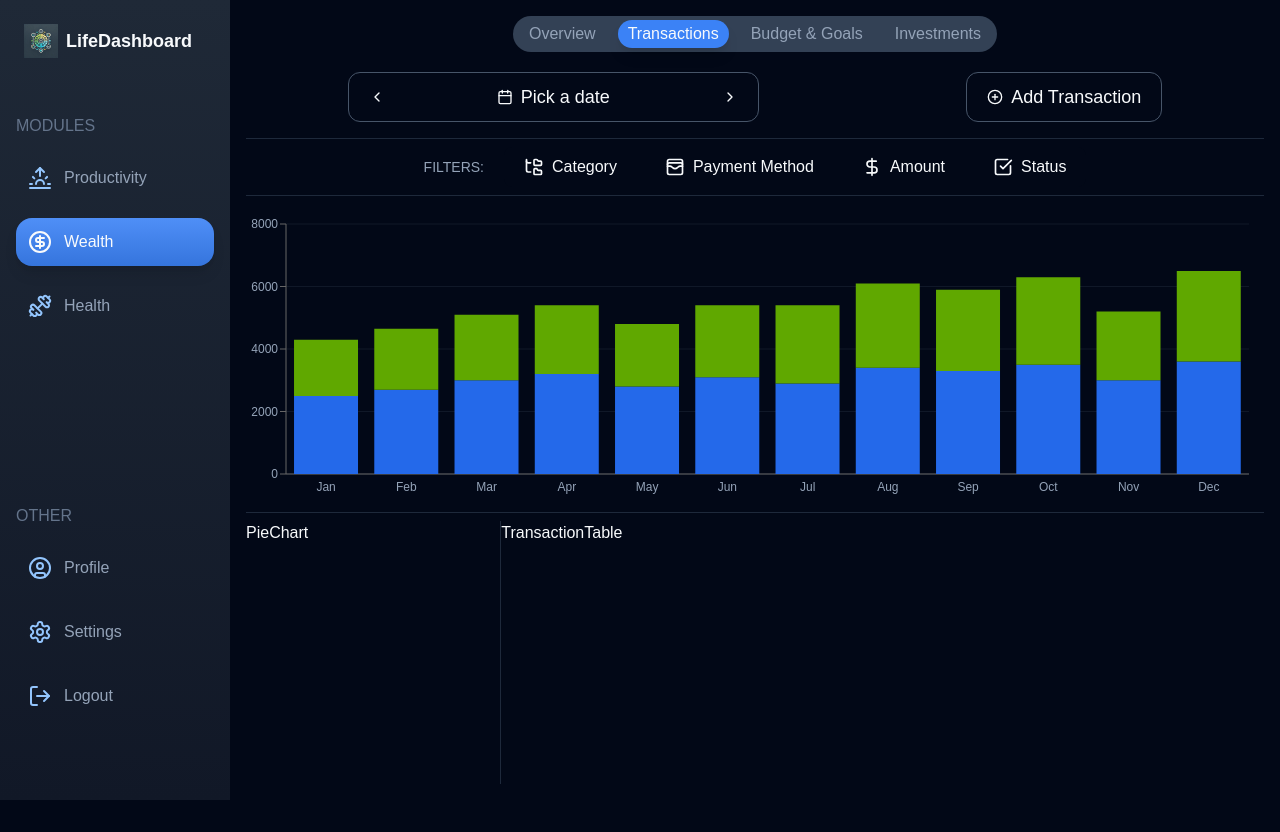
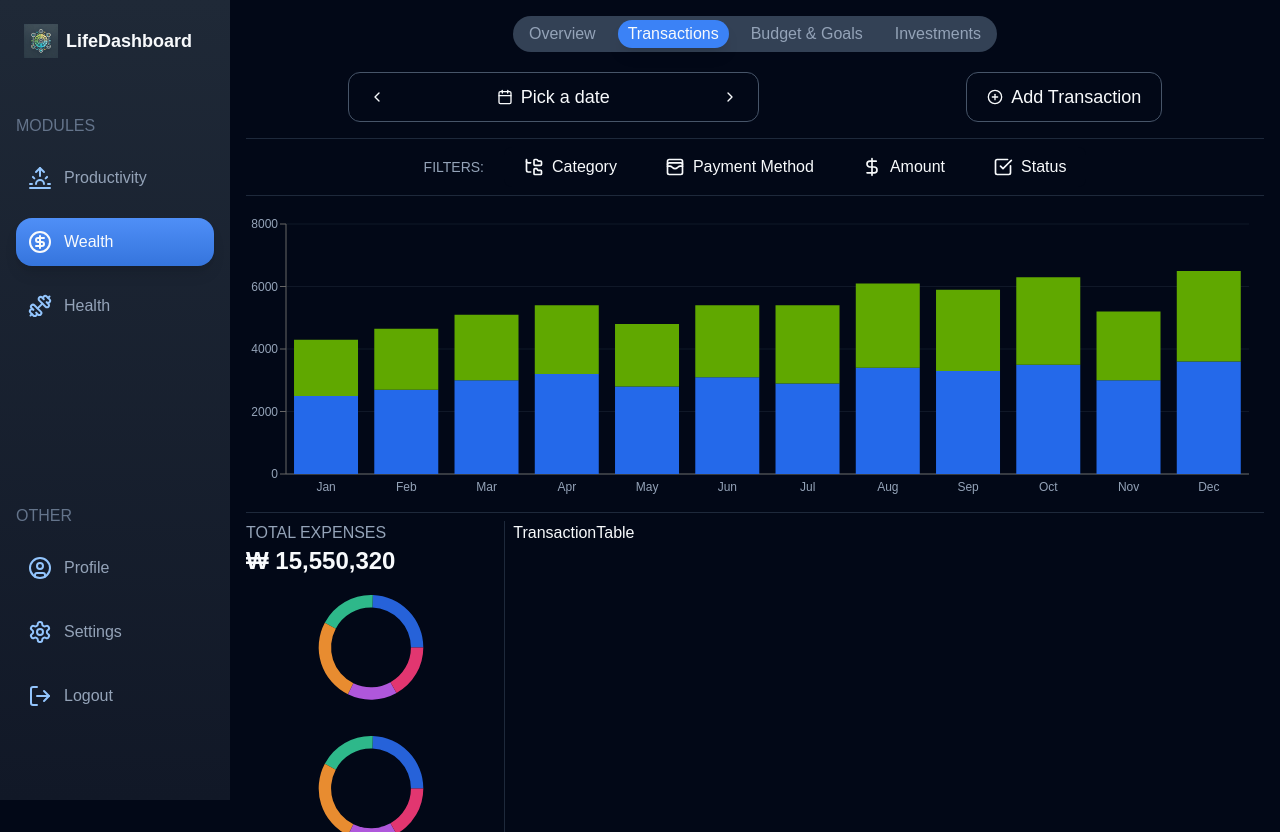
Before and after one commit to jmin1219/life-dashboard, a Next.js app: page /wealth/transactions in a window 1280 px wide. Before the commit the page ends 800 px from the top, so only its background shows below. Built offline with nearby package versions, Linux system fonts and the light colour scheme.

Commit message:
Add to bottom left area for Transactions Tab: total expenses and two pie charts

```diff
--- a/src/app/(modules)/wealth/transactions/components/PieChart.tsx
+++ /dev/null
@@ -1,9 +0,0 @@
-const PieChart = () => {
-  return (
-    <div className="">PieChart</div>
-    // Use shadcn Charts
-    // Lighter color for non-processed transactions
-  );
-};
-
-export default PieChart;
--- a/src/app/(modules)/wealth/transactions/components/BarChart.tsx
+++ b/src/app/(modules)/wealth/transactions/components/TransactionBarChart.tsx
@@ -5,7 +5,6 @@ import {
   ChartTooltipContent,
 } from "@/components/ui/chart";
 import { Bar, BarChart, XAxis, CartesianGrid, YAxis } from "recharts";
-import { Card, CardContent } from "@/components/ui/card";
 
 const sampleData = [
   { month: "January", credit: 2500, debit: 1800 },
--- /dev/null
+++ b/src/app/(modules)/wealth/transactions/components/TransactionPieChart.tsx
@@ -0,0 +1,63 @@
+import {
+  ChartContainer,
+  ChartConfig,
+  ChartTooltip,
+  ChartTooltipContent,
+} from "@/components/ui/chart";
+import { Pie, PieChart } from "recharts";
+
+const sampleData = [
+  { browser: "chrome", visitors: 275, fill: "var(--color-chrome)" },
+  { browser: "safari", visitors: 200, fill: "var(--color-safari)" },
+  { browser: "firefox", visitors: 287, fill: "var(--color-firefox)" },
+  { browser: "edge", visitors: 173, fill: "var(--color-edge)" },
+  { browser: "other", visitors: 190, fill: "var(--color-other)" },
+];
+const chartConfig = {
+  visitors: {
+    label: "Visitors",
+  },
+  chrome: {
+    label: "Chrome",
+    color: "hsl(var(--chart-1))",
+  },
+  safari: {
+    label: "Safari",
+    color: "hsl(var(--chart-2))",
+  },
+  firefox: {
+    label: "Firefox",
+    color: "hsl(var(--chart-3))",
+  },
+  edge: {
+    label: "Edge",
+    color: "hsl(var(--chart-4))",
+  },
+  other: {
+    label: "Other",
+    color: "hsl(var(--chart-5))",
+  },
+} satisfies ChartConfig;
+
+const TransactionPieCharts = () => {
+  return (
+    <div className="">
+      {/* ---------------- TOP CHART: BY CATEGORY ---------------- */}
+      <ChartContainer config={chartConfig} className="w-full">
+        <PieChart>
+          <ChartTooltip content={<ChartTooltipContent />} />
+          <Pie data={sampleData} dataKey="visitors" innerRadius={40} />
+        </PieChart>
+      </ChartContainer>
+      {/* ---------------- BOTTOM CHART: PROCESSED vs NON-PROCESSED ---------------- */}
+      <ChartContainer config={chartConfig} className="w-full">
+        <PieChart>
+          <ChartTooltip content={<ChartTooltipContent />} />
+          <Pie data={sampleData} dataKey="visitors" innerRadius={40} />
+        </PieChart>
+      </ChartContainer>
+    </div>
+  );
+};
+
+export default TransactionPieCharts;
--- a/src/app/(modules)/wealth/transactions/page.tsx
+++ b/src/app/(modules)/wealth/transactions/page.tsx
@@ -2,9 +2,9 @@
 
 import DatePicker from "./components/DatePicker";
 import { Separator } from "@/components/ui/separator";
-import TransactionBarChart from "./components/BarChart";
+import TransactionBarChart from "./components/TransactionBarChart";
 import TransactionTable from "./components/TransactionTable";
-import PieChart from "./components/PieChart";
+import TransactionPieCharts from "./components/TransactionPieChart";
 import FiltersMenu from "./components/FiltersMenu";
 import AddTransactionModal from "./components/AddTransactionModal";
 
@@ -27,10 +27,12 @@ const TransactionsTab = () => {
       <Separator className="my-2" />
       {/* ------------------------ ROW 4 - TABLE & PIE CHART ------------------------ */}
       <div className="flex h-full flex-col lg:flex-row">
-        <div className="w-1/4">
-          <PieChart />
+        <div className="flex w-1/4 flex-col">
+          <span className="text-muted-foreground">TOTAL EXPENSES</span>
+          <span className="text-2xl font-semibold">₩ 15,550,320</span>
+          <TransactionPieCharts />
         </div>
-        <Separator orientation="vertical" />
+        <Separator orientation="vertical" className="mx-2" />
         <div className="w-3/4">
           <TransactionTable />
         </div>
```
